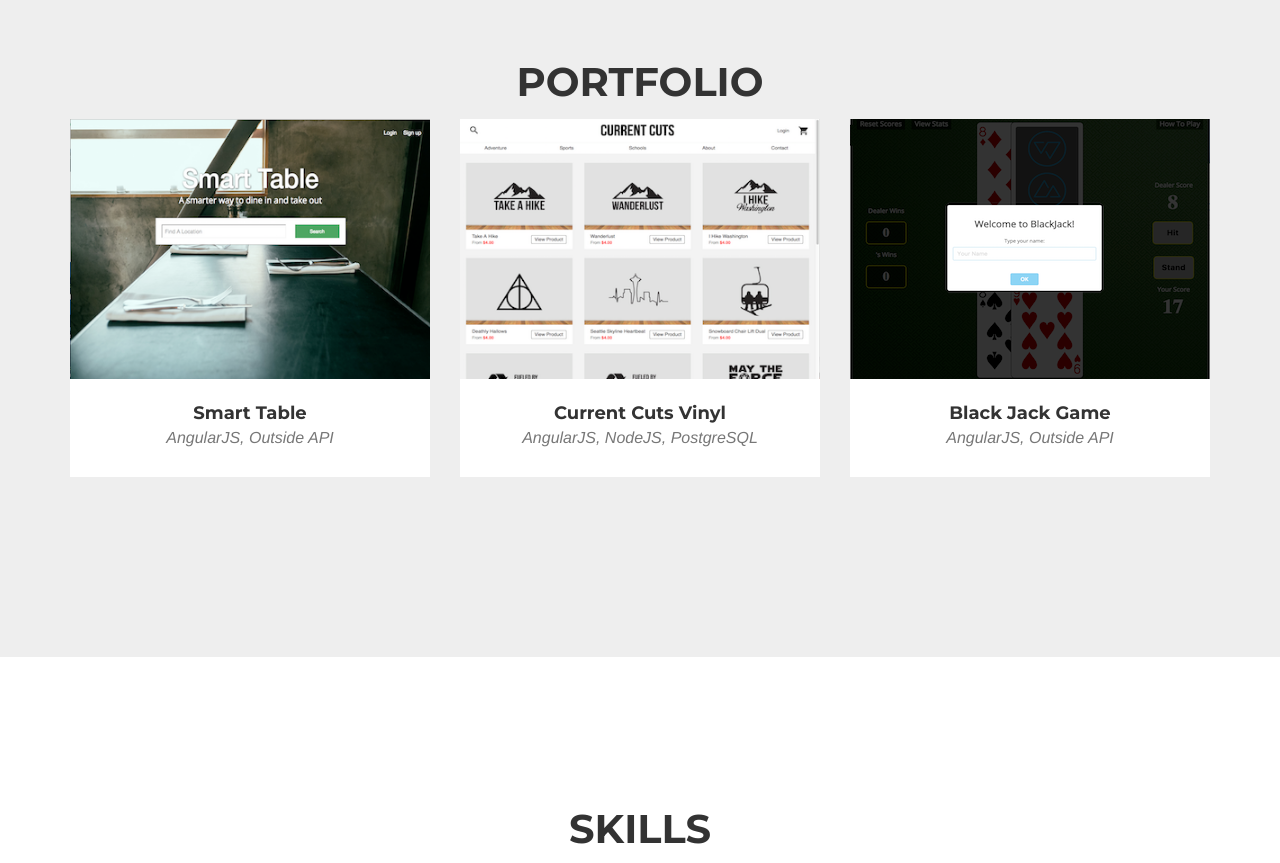
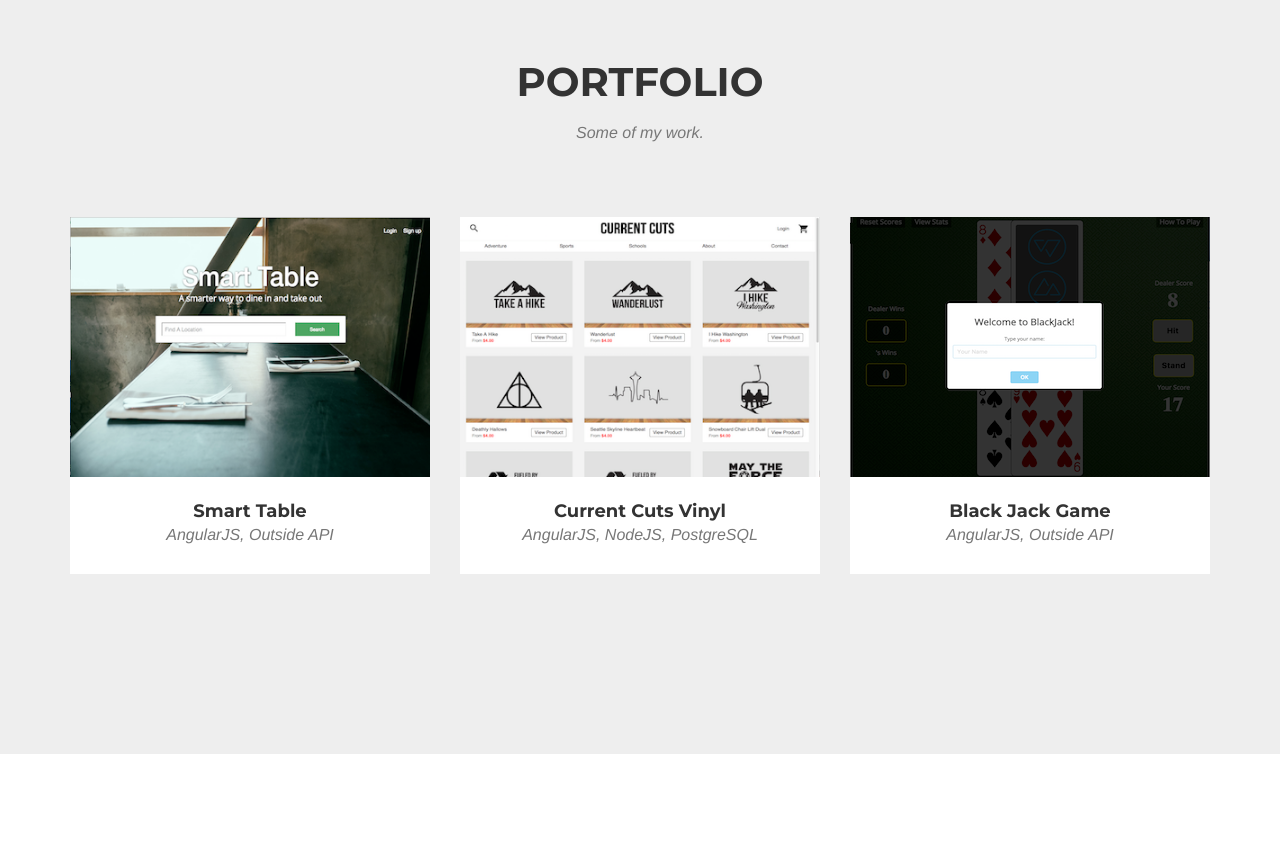
Before and after one commit to keithj0nes/portfoliosite, a website: page public/index.html in a window 1280 px wide. Shown: the part 780-1643 px from the top of the page. Drawn offline with nearby package versions, Linux system fonts and the light colour scheme; a web font is replaced by a local one.

Commit message:
add portfolio section subheading

```diff
--- a/public/index.html
+++ b/public/index.html
@@ -93,7 +93,7 @@
             <div class="row">
                 <div class="col-lg-12 text-center">
                     <h2 class="section-heading">Portfolio</h2>
-                    <!-- <h3 class="section-subheading text-muted"></h3> -->
+                    <h3 class="section-subheading text-muted">Some of my work.</h3>
                 </div>
             </div>
             <div class="row">
```
